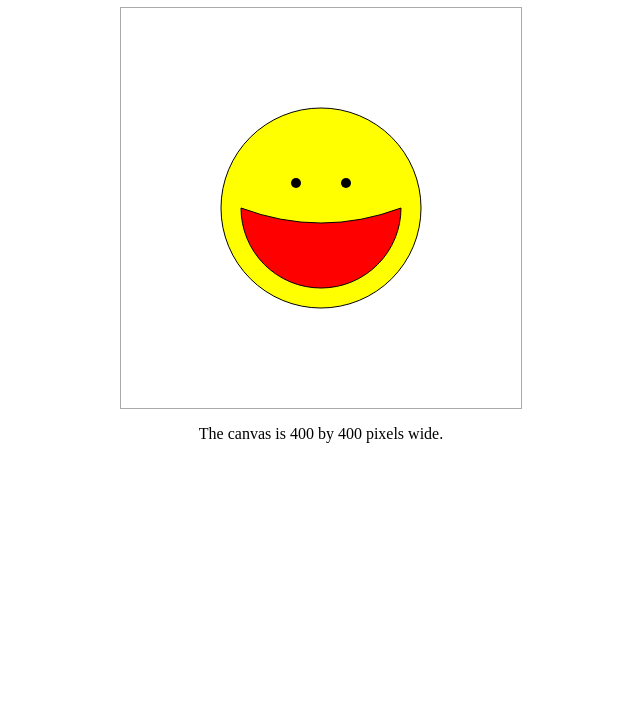
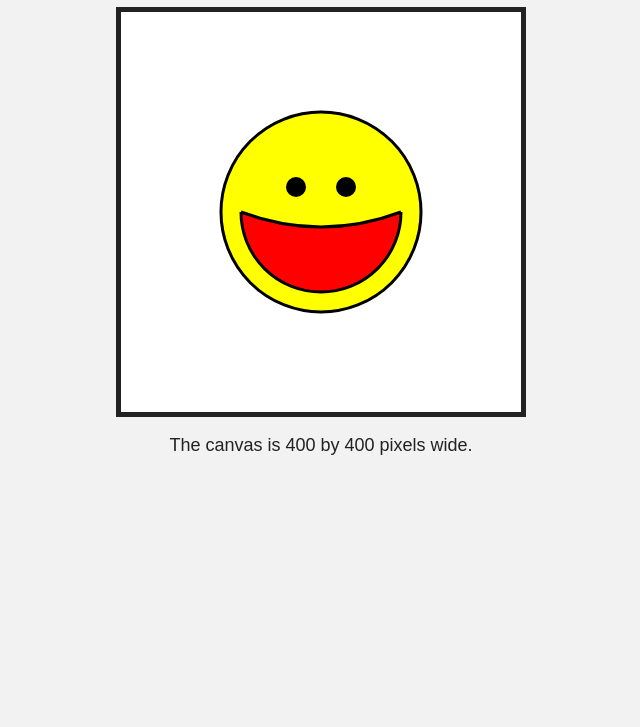
Before and after one commit to tiberius-s/canvas-shenanigans, a website built with Parcel: page src/index.html in a window 1280 px wide. Shown: the part 73-800 px from the top of the page, without its empty margins (319-959 px from the left). Built offline with nearby package versions, Linux system fonts and the light colour scheme.

Commit message:
add some style to it

```diff
--- a/src/smiley.js
+++ b/src/draw-smiley.js
@@ -4,10 +4,15 @@ export function drawSmiley(ctx) {
   const radius = 100;
   const mouthOffset = 80;
 
+  // set canvas background to white
+  ctx.fillStyle = '#FFFFFF';
+  ctx.fillRect(0, 0, canvas.width, canvas.height);
+
   // head
   ctx.beginPath();
   ctx.arc(centerX, centerY, radius, 0, Math.PI * 2);
   ctx.fillStyle = 'yellow';
+  ctx.lineWidth = '3';
   ctx.fill();
   ctx.stroke();
 
@@ -22,12 +27,12 @@ export function drawSmiley(ctx) {
 
   // left eye
   ctx.beginPath();
-  ctx.arc(centerX - 25, centerY - 25, 5, 0, Math.PI * 2);
+  ctx.arc(centerX - 25, centerY - 25, 10, 0, Math.PI * 2);
   ctx.fillStyle = 'black';
   ctx.fill();
 
   // right eye
   ctx.beginPath();
-  ctx.arc(centerX + 25, centerY - 25, 5, 0, Math.PI * 2);
+  ctx.arc(centerX + 25, centerY - 25, 10, 0, Math.PI * 2);
   ctx.fill();
 }
--- a/src/index.js
+++ b/src/index.js
@@ -1,4 +1,4 @@
-import { drawSmiley } from './smiley.js';
+import { drawSmiley } from './draw-smiley.js';
 
 function load() {
   const ctx = document.getElementById('canvas')?.getContext('2d');
--- a/src/styles.css
+++ b/src/styles.css
@@ -1,20 +1,25 @@
 html,
 body {
-  margin: 0 auto;
+  margin: 30 auto;
   min-width: 600px;
   font-size: 16px;
+  font-family: sans-serif;
+  color: #222222;
+  background-color: #f2f2f2;
 }
 
 .page-title {
   text-align: center;
+  padding-bottom: 20;
 }
 
 #soapbox {
   text-align: center;
+  font-size: large;
 }
 
 #canvas {
   display: block;
   margin: auto;
-  border: 1px solid #AAAAAA;
+  border: 5px solid #222222;
 }
```
Also changed, not shown: src/index.html (+0 -1 lines).
